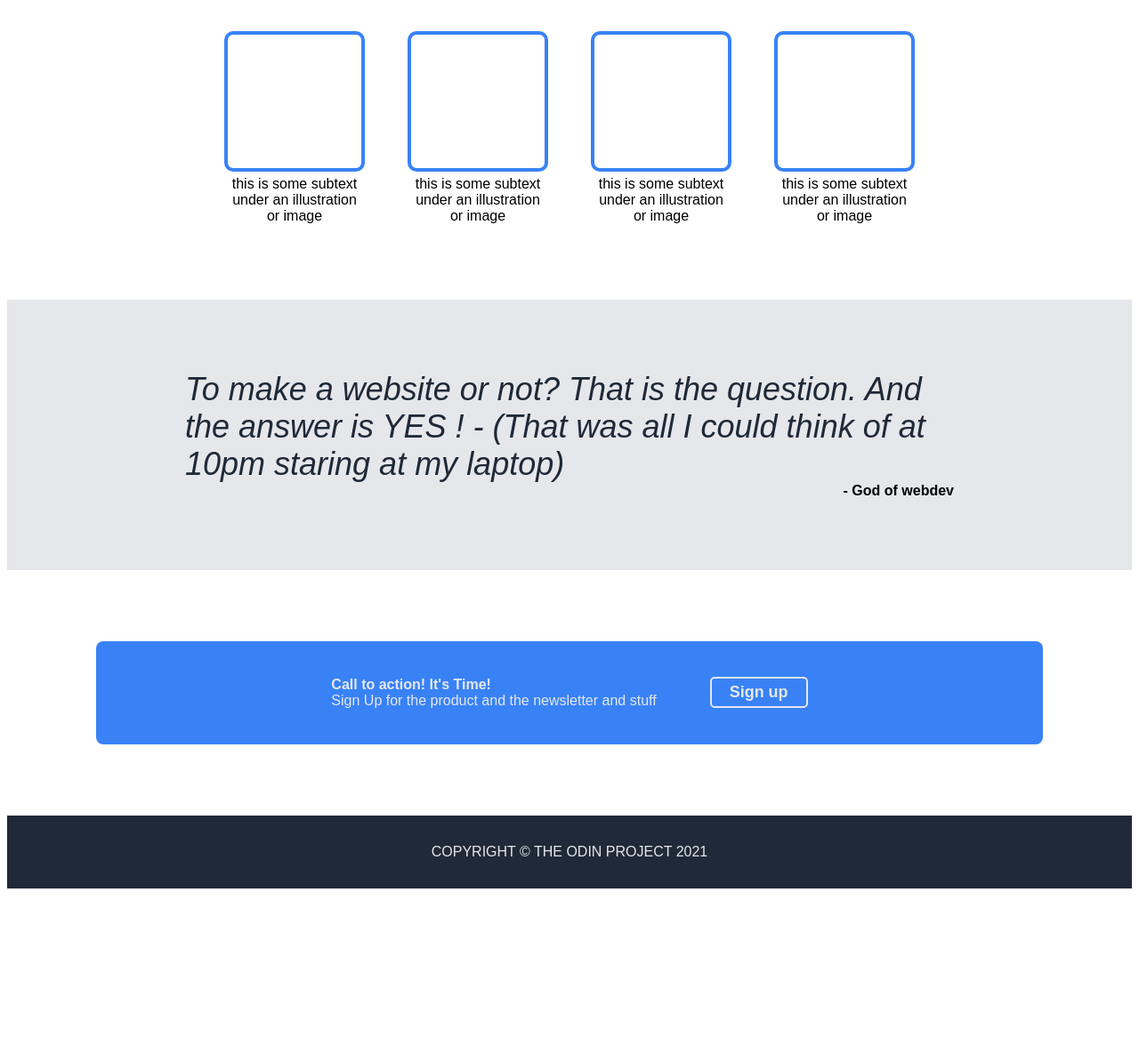
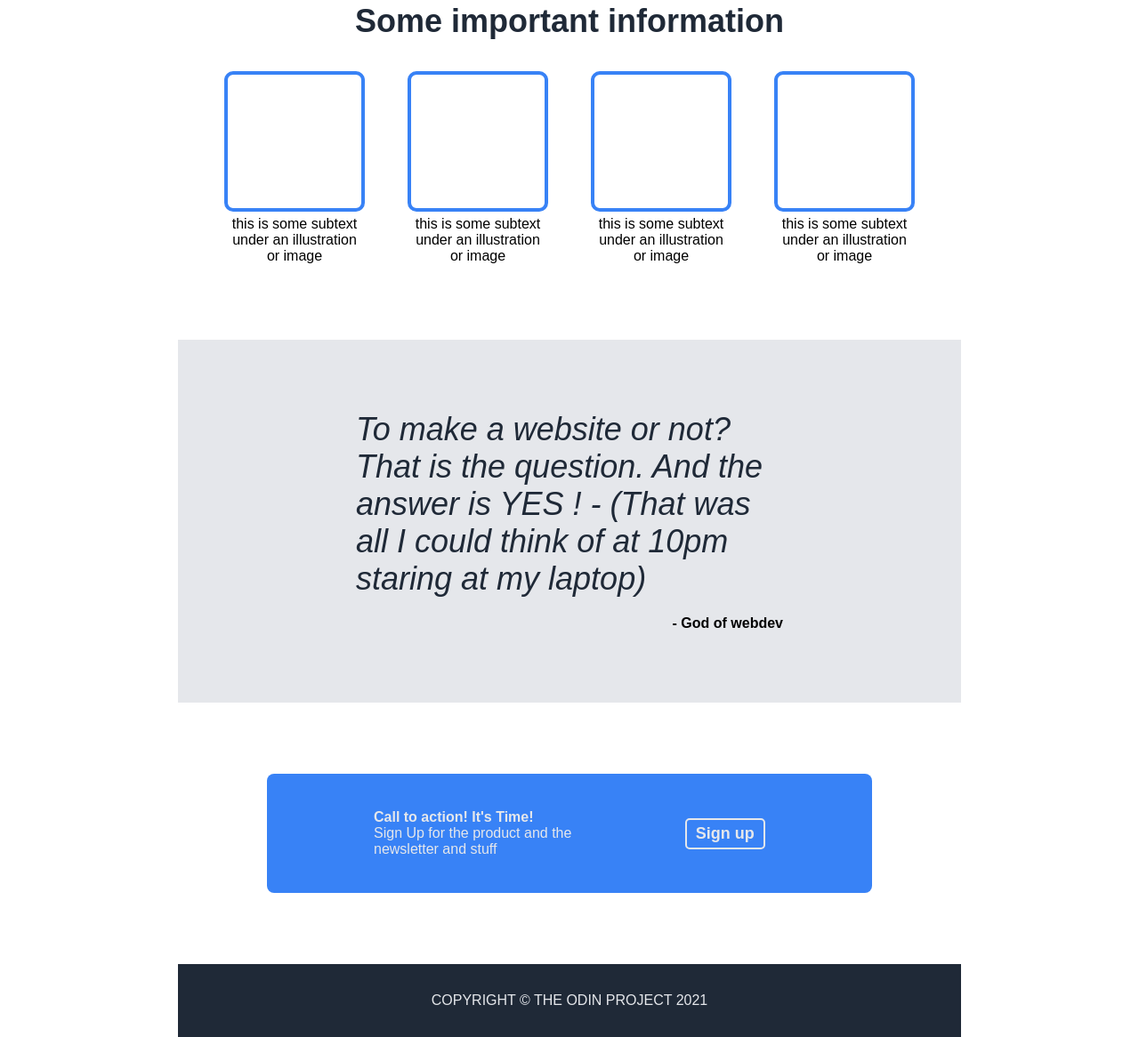
Before and after one commit to AmidMRT/first-landing-page, a plain HTML site: page index.html in a window 1280 px wide. Shown: the part 421-1587 px from the top of the page at 89% size. Before the commit the page ends 1428 px from the top, so only its background shows below. Drawn offline with Linux system fonts and the light colour scheme.

Commit message:
add some margin to all

```diff
--- a/styles.css
+++ b/styles.css
@@ -1,5 +1,9 @@
 * {
     font-family: Arial, Helvetica, sans-serif;
+}
+
+body {
+    margin: 0 200px;
 }
 
 .header , .hero {
@@ -100,6 +104,7 @@ ul {
     display: flex;
     flex-direction: column;
     padding: 80px 200px;
+    gap: 20px;
 }
 
 .person {
```
